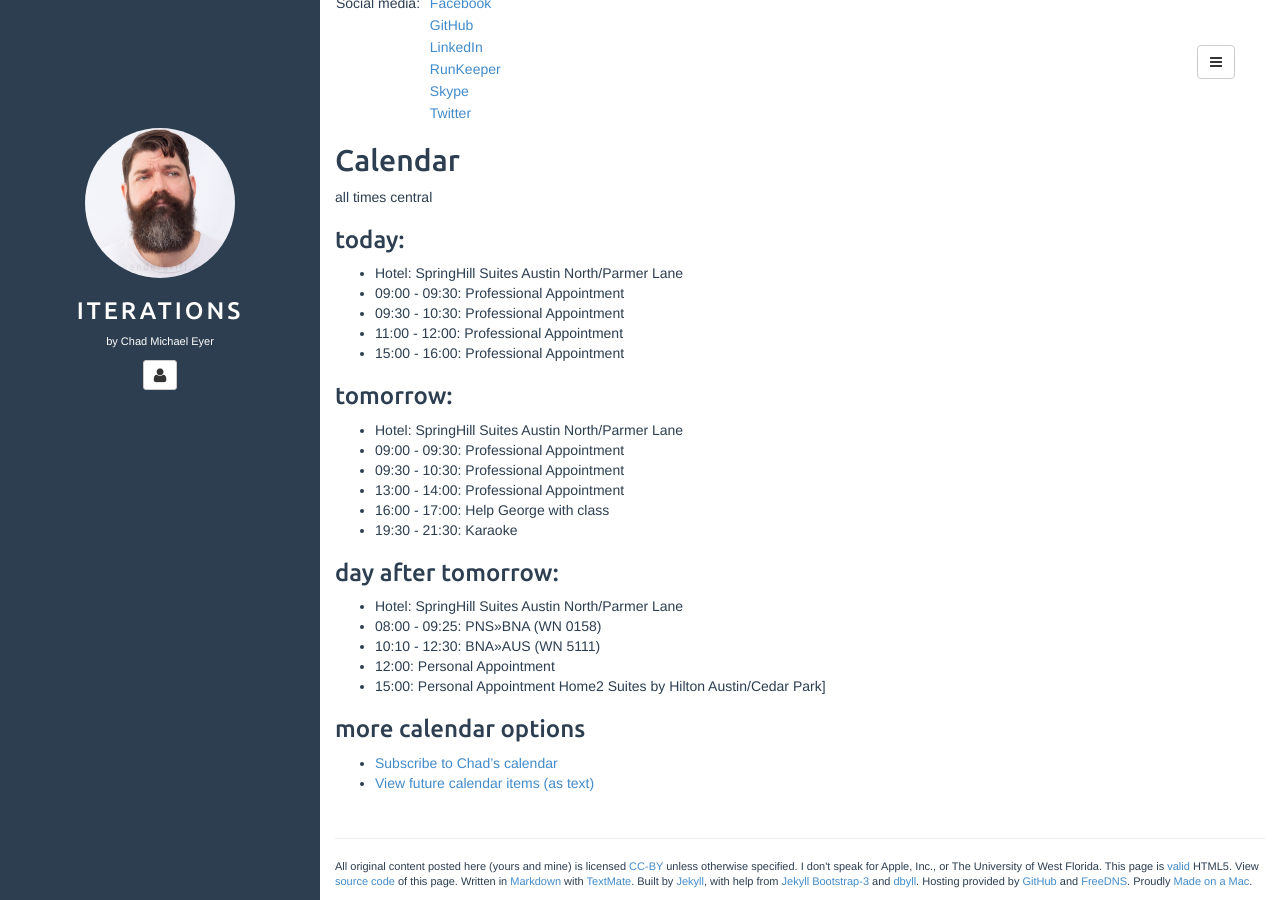
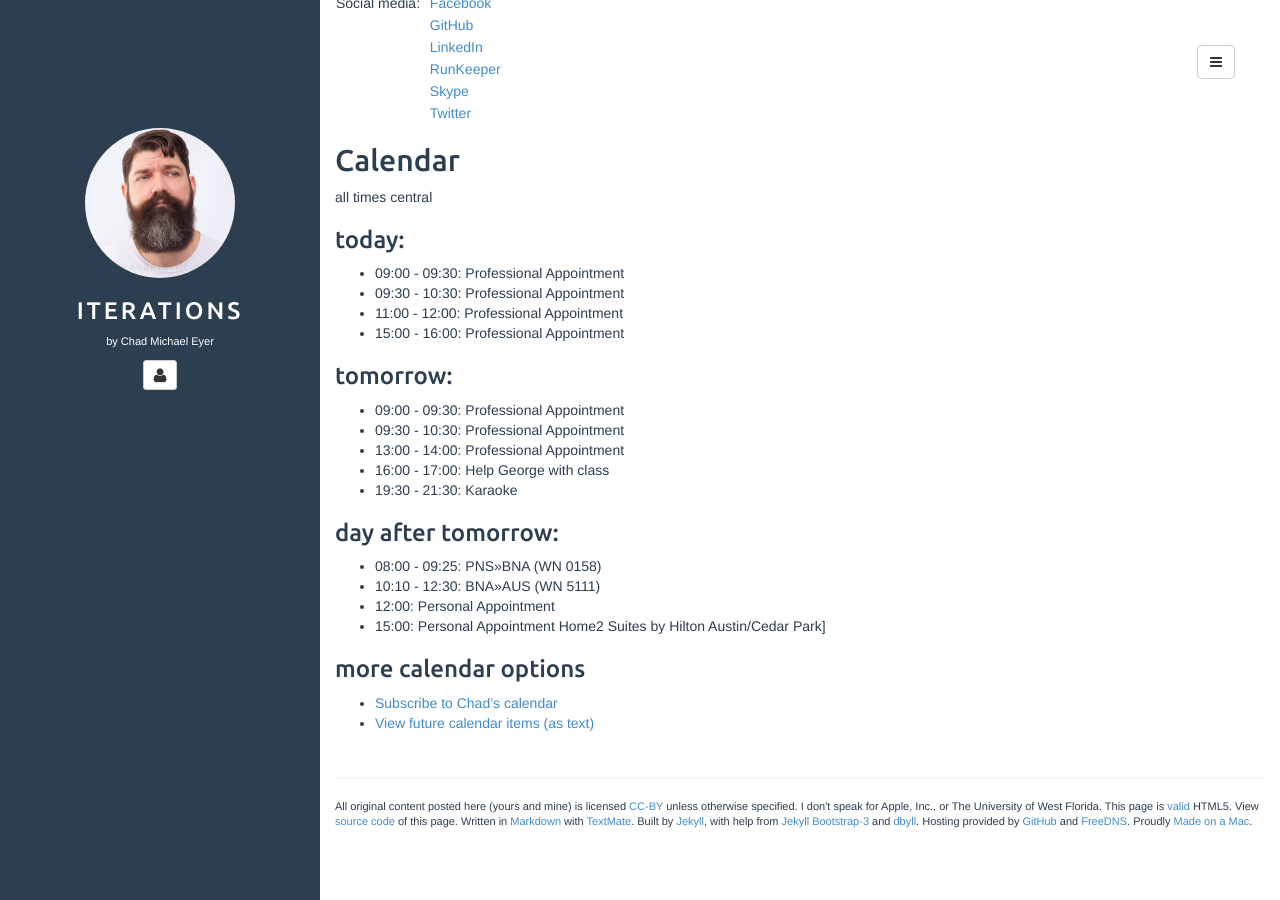
Before and after one commit to chadmichaeleyer/chadmichaeleyer.github.io, a Jekyll site: the page built from about.md, in a window 1280 px wide and 900 px high, scrolled down 1330 px. Built offline with Jekyll 4.4.1, drawn with Linux system fonts in a browser that asks for light colours.

Commit message:
calendar update

```diff
--- a/calendar-year.markdown
+++ b/calendar-year.markdown
@@ -2,7 +2,6 @@ all times central
 
 ### 2019-03-04 (Mon):
 
-* Hotel: SpringHill Suites Austin North/Parmer Lane
 * 09:00 - 09:30: Professional Appointment
 * 09:30 - 10:30: Professional Appointment
 * 11:00 - 12:00: Professional Appointment
@@ -10,7 +9,6 @@ all times central
 
 ### 2019-03-05 (Tue):
 
-* Hotel: SpringHill Suites Austin North/Parmer Lane
 * 09:00 - 09:30: Professional Appointment
 * 09:30 - 10:30: Professional Appointment
 * 13:00 - 14:00: Professional Appointment
@@ -19,7 +17,6 @@ all times central
 
 ### 2019-03-06 (Wed):
 
-* Hotel: SpringHill Suites Austin North/Parmer Lane
 * 08:00 - 09:25: PNS»BNA (WN 0158)
 * 10:10 - 12:30: BNA»AUS (WN 5111)
 * 12:00: Personal Appointment
@@ -28,7 +25,6 @@ Home2 Suites by Hilton Austin/Cedar Park]
 
 ### 2019-03-07 (Thu):
 
-* Hotel: SpringHill Suites Austin North/Parmer Lane
 * 09:00 - 09:30: Professional Appointment
 * 09:30 - 10:30: Professional Appointment
 * 13:00 - 13:30: Professional Appointment
@@ -36,13 +32,11 @@ Home2 Suites by Hilton Austin/Cedar Park]
 
 ### 2019-03-08 (Fri):
 
-* Hotel: SpringHill Suites Austin North/Parmer Lane
 * 09:00 - 09:30: Professional Appointment
 * 09:30 - 10:30: Professional Appointment
 
 ### 2019-03-09 (Sat):
 
-* Hotel: SpringHill Suites Austin North/Parmer Lane
 * 12:00: Personal Appointment
 * 12:00: Personal Appointment
 Home2 Suites by Hilton Austin/Cedar Park]
--- a/calendar.markdown
+++ b/calendar.markdown
@@ -2,7 +2,6 @@ all times central
 
 ### today:
 
-* Hotel: SpringHill Suites Austin North/Parmer Lane
 * 09:00 - 09:30: Professional Appointment
 * 09:30 - 10:30: Professional Appointment
 * 11:00 - 12:00: Professional Appointment
@@ -10,7 +9,6 @@ all times central
 
 ### tomorrow:
 
-* Hotel: SpringHill Suites Austin North/Parmer Lane
 * 09:00 - 09:30: Professional Appointment
 * 09:30 - 10:30: Professional Appointment
 * 13:00 - 14:00: Professional Appointment
@@ -19,7 +17,6 @@ all times central
 
 ### day after tomorrow:
 
-* Hotel: SpringHill Suites Austin North/Parmer Lane
 * 08:00 - 09:25: PNS»BNA (WN 0158)
 * 10:10 - 12:30: BNA»AUS (WN 5111)
 * 12:00: Personal Appointment
```
